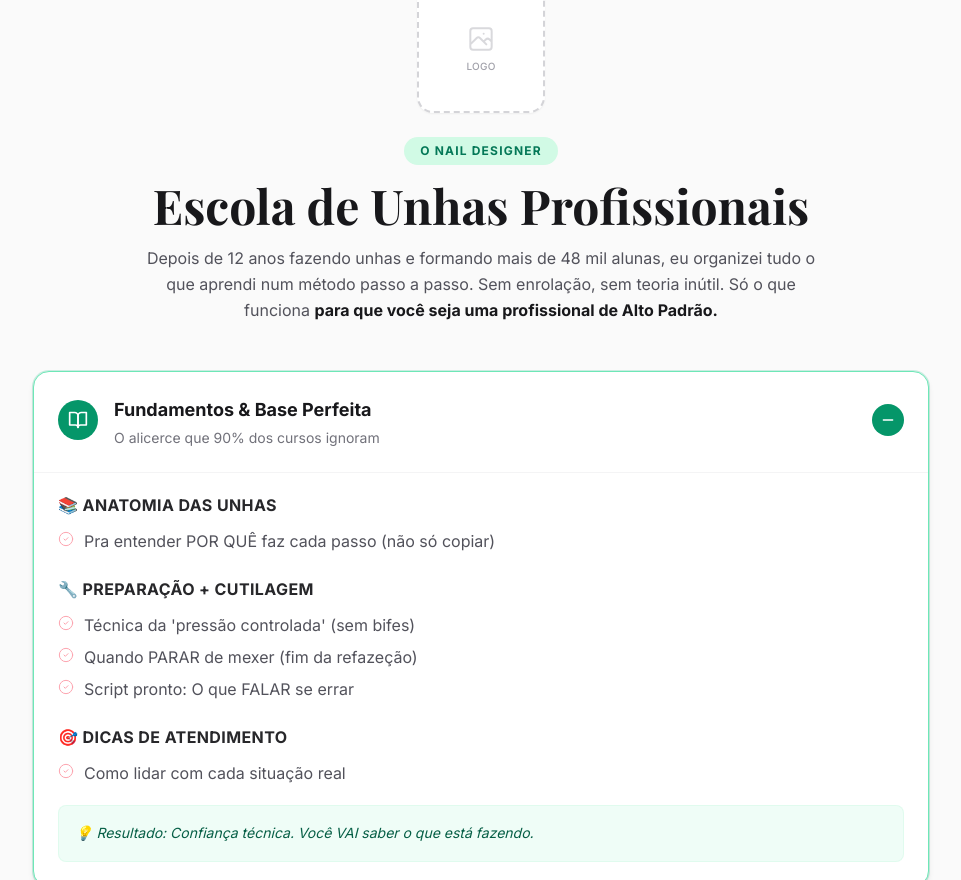
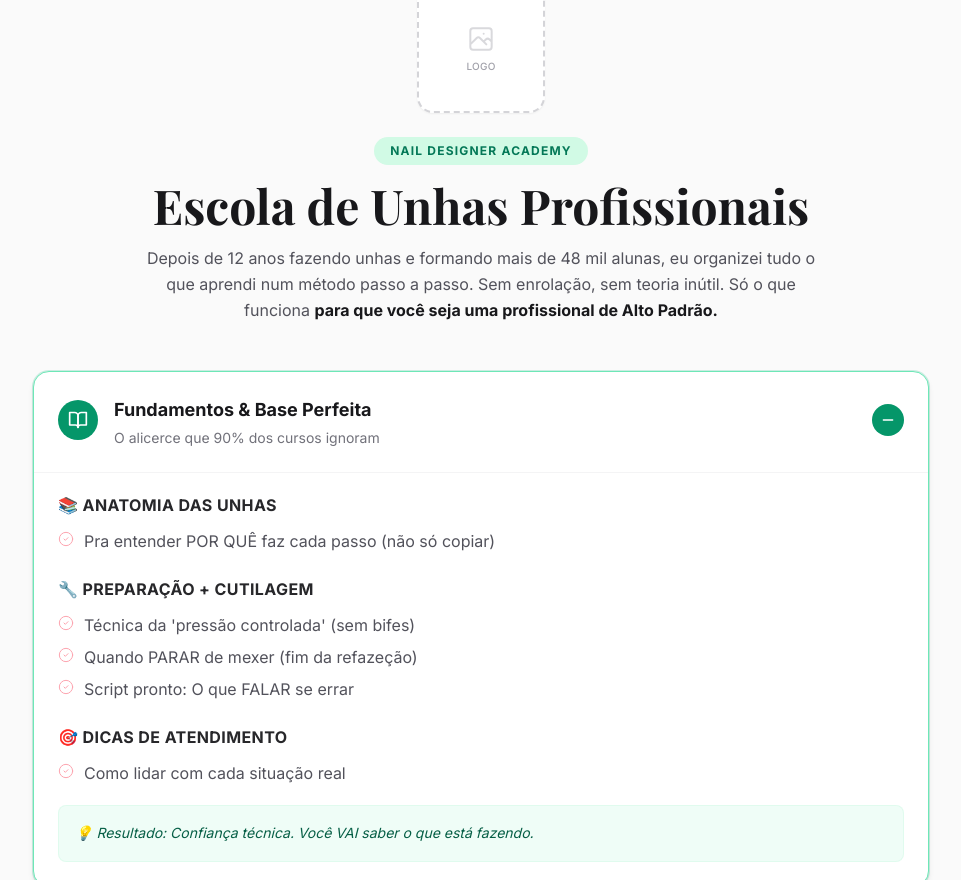
Before and after one commit to leonardoteodoroo/curso-nail-designer, a React (Vite) app: page / in a window 1280 px wide. Shown: the part 11120-12000 px from the top of the page, without its empty margins (159-1120 px from the left). Built offline with nearby package versions, Linux system fonts and the light colour scheme; a web font is replaced by a local one.

Commit message:
chore(branding): padronizaçao para Nail Designer Academy / Escola Nail Designer (mantendo SEO)

```diff
--- a/components/sections/CertificatesStepper2.tsx
+++ b/components/sections/CertificatesStepper2.tsx
@@ -10,7 +10,7 @@ export const CertificatesStepperStitch: React.FC = () => {
                 <div className="flex-1 space-y-8">
                     <div>
                         <h2 className="text-3xl lg:text-4xl font-black text-zinc-900 mb-4">25 Certificados Profissionais</h2>
-                        <p className="text-zinc-600 text-lg">Reconhecimento válido em todo território nacional. Seu nome impresso com a chancela de qualidade Nail Designer Pro.</p>
+                        <p className="text-zinc-600 text-lg">Reconhecimento válido em todo território nacional. Seu nome impresso com a chancela de qualidade Nail Designer Academy.</p>
                     </div>
                     <div className="flex flex-col gap-6">
                         {/* Stepper Animado — igual ao Modulos */}
@@ -125,7 +125,7 @@ export const CertificatesStepperStitch: React.FC = () => {
                             <div className="w-16 h-0.5 bg-[#10b77f]/40 my-3"></div>
                             <p className="text-zinc-400 text-sm font-serif italic">Conferido a</p>
                             <p className="text-xl font-script text-zinc-900 my-2 font-bold font-serif">Seu Nome Aqui</p>
-                            <p className="text-zinc-500 text-xs mt-4 max-w-[200px]">Por concluir com êxito a formação completa em Nail Designer Profissional.</p>
+                            <p className="text-zinc-500 text-xs mt-4 max-w-[200px]">Por concluir com êxito a formação completa na Escola Nail Designer.</p>
                             <div className="absolute bottom-6 right-8">
                                 <Verified className="text-amber-400 drop-shadow-md" size={48} />
                             </div>
--- a/components/sections/FAQ.tsx
+++ b/components/sections/FAQ.tsx
@@ -26,7 +26,7 @@ const faqItems = [
     },
     {
         q: "Já fiz outro curso e não funcionou. Por que esse seria diferente?",
-        a: "✅ Porque a maioria dos cursos ensina SÓ técnica. O Nail Designer ensina o método completo: técnica + mentalidade + negócio. É por isso que temos tantas histórias reais de transformação.",
+        a: "✅ Porque a maioria dos cursos ensina SÓ técnica. A Escola Nail Designer ensina o método completo: técnica + mentalidade + negócio. É por isso que temos tantas histórias reais de transformação.",
     },
     {
         q: "Quais os materiais que vou precisar?",
--- a/components/sections/Modulos.tsx
+++ b/components/sections/Modulos.tsx
@@ -284,7 +284,7 @@ export const Modulos: React.FC = () => {
                         </div>
                     </div>
                     <span className="inline-block bg-emerald-100 text-emerald-700 text-xs font-bold uppercase tracking-widest px-4 py-1.5 rounded-full mb-4">
-                        O Nail Designer
+                        Nail Designer Academy
                     </span>
                     <BlurText
                         text="Escola de Unhas Profissionais"
```
